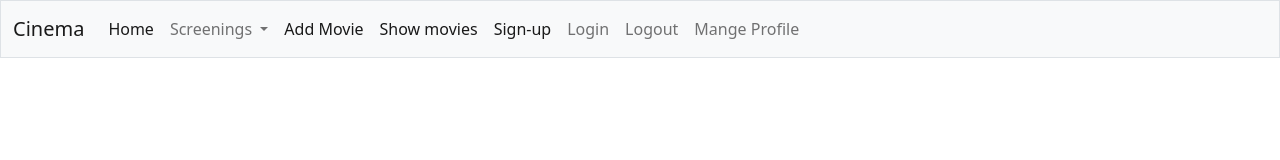
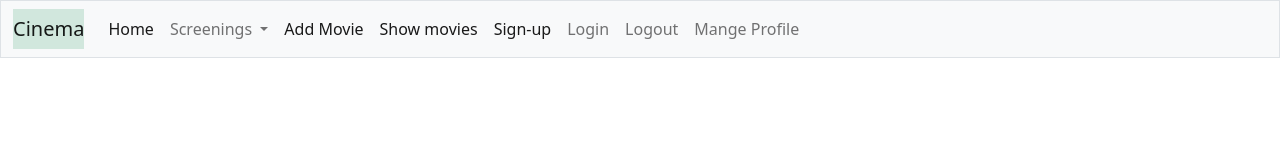
Before and after one commit to team-4-heroes/cinema-app-frontend, a plain HTML site: page index.html in a window 1280 px wide. In both pictures the pointer is over the link "Cinema". Drawn offline with nearby package versions, Linux system fonts and the light colour scheme.

Commit message:
Changed link style

```diff
--- a/pages/movie/show-movies.js
+++ b/pages/movie/show-movies.js
@@ -8,7 +8,6 @@ export function populateMovies() {
 }
 
 function renderRows(movies) {
-    console.log(movies)
     const rows = createMovieTableRows(movies);
     document.getElementById("get-all-movies-tbl").innerHTML = rows;
 }
@@ -27,7 +26,6 @@ function createMovieTableRows(movies) {
 
 // Functions for Movie Details
 export function renderFullSingleMovieInfo(movieId) {
-    console.debug(`rendering details for movie ${movieId}`)
     getSingleMovie(movieId)
         .then(movie => createMovieDetailColumn(movie))
 }
@@ -39,8 +37,6 @@ function createMovieDetailColumn(movie) {
             if(key===`actors`) {
                 tdNode.innerHTML = createActorsTd(value);
             } else if(key===`posterUrl`) {
-
-                console.log(movie.posterUrl);
                 tdNode.innerHTML = createImgTd(movie);
             } else {
                 tdNode.innerHTML = value
--- a/styles/style.css
+++ b/styles/style.css
@@ -22,3 +22,12 @@
         grid-template-columns: repeat(4, auto);
     }
 }
+
+a {
+    color: #0f5132;
+}
+
+a:hover {
+    color: #0f5132;
+    background-color: #d1e7dd;
+}
```
